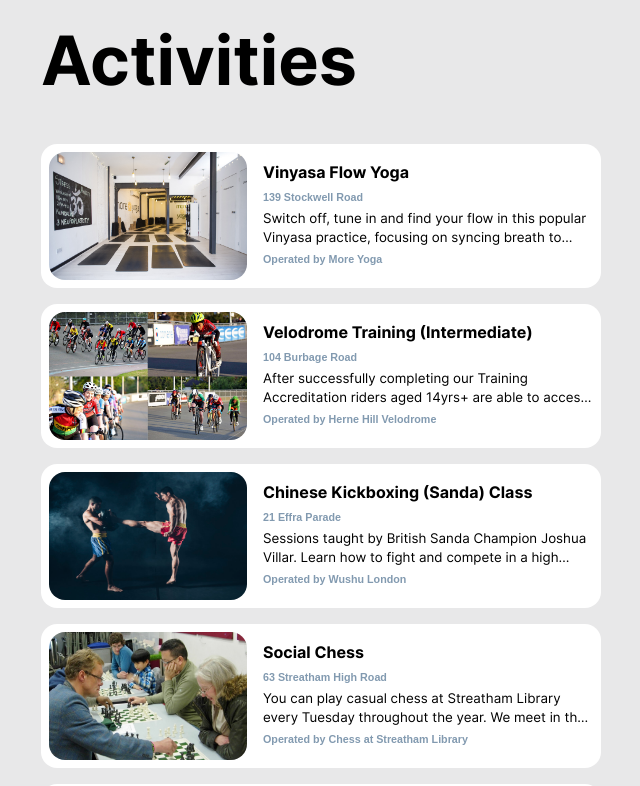
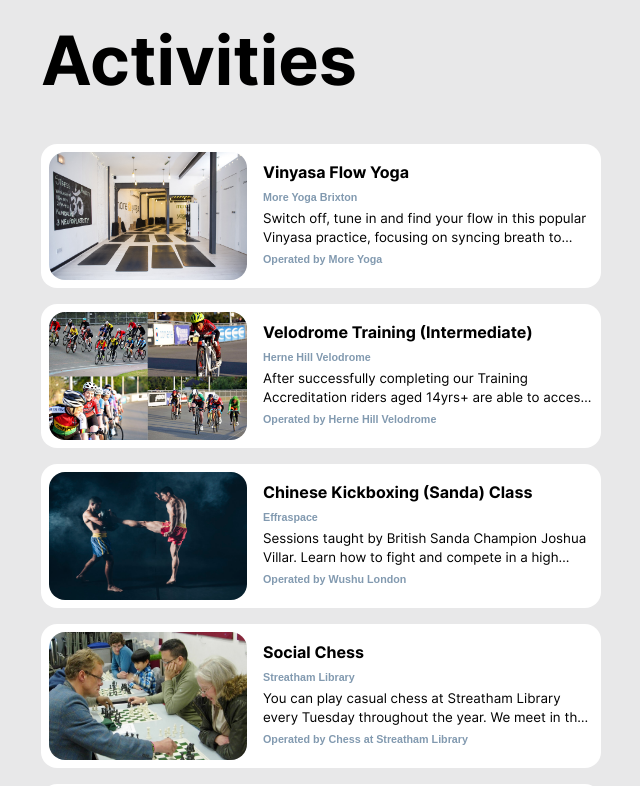
Before and after one commit to BlackMarlinSoftware/activityapp-frontend, a Next.js app: page / in a window 1280 px wide. Shown: the top 786 px of the page, without its empty margins (319-959 px from the left). Built offline with nearby package versions, Linux system fonts and the light colour scheme.

Commit message:
Cleanup activity card

```diff
--- a/src/components/activityCard/index.tsx
+++ b/src/components/activityCard/index.tsx
@@ -1,7 +1,5 @@
 import { Activity } from '../../types';
 import { ActivityContainer, ImageContainer, ContentContainer, Image } from './styles';
-import { allCategoryIcons } from '../icons/index';
-import NoIcon from '../icons/activity-icons/NoIcon';
 
 interface activityCardProps {
   activity: Activity;
@@ -17,7 +15,7 @@ const ActivityCard = ({ activity }: activityCardProps): JSX.Element => {
       </ImageContainer>
       <ContentContainer>
         <h5>{activity.name}</h5>
-        <h6>{activity.location?.address}</h6>
+        <h6>{activity.location?.name}</h6>
         <p>{activity.description}</p>
         <h6>Operated by {activity.host?.name}</h6>
       </ContentContainer>
```
